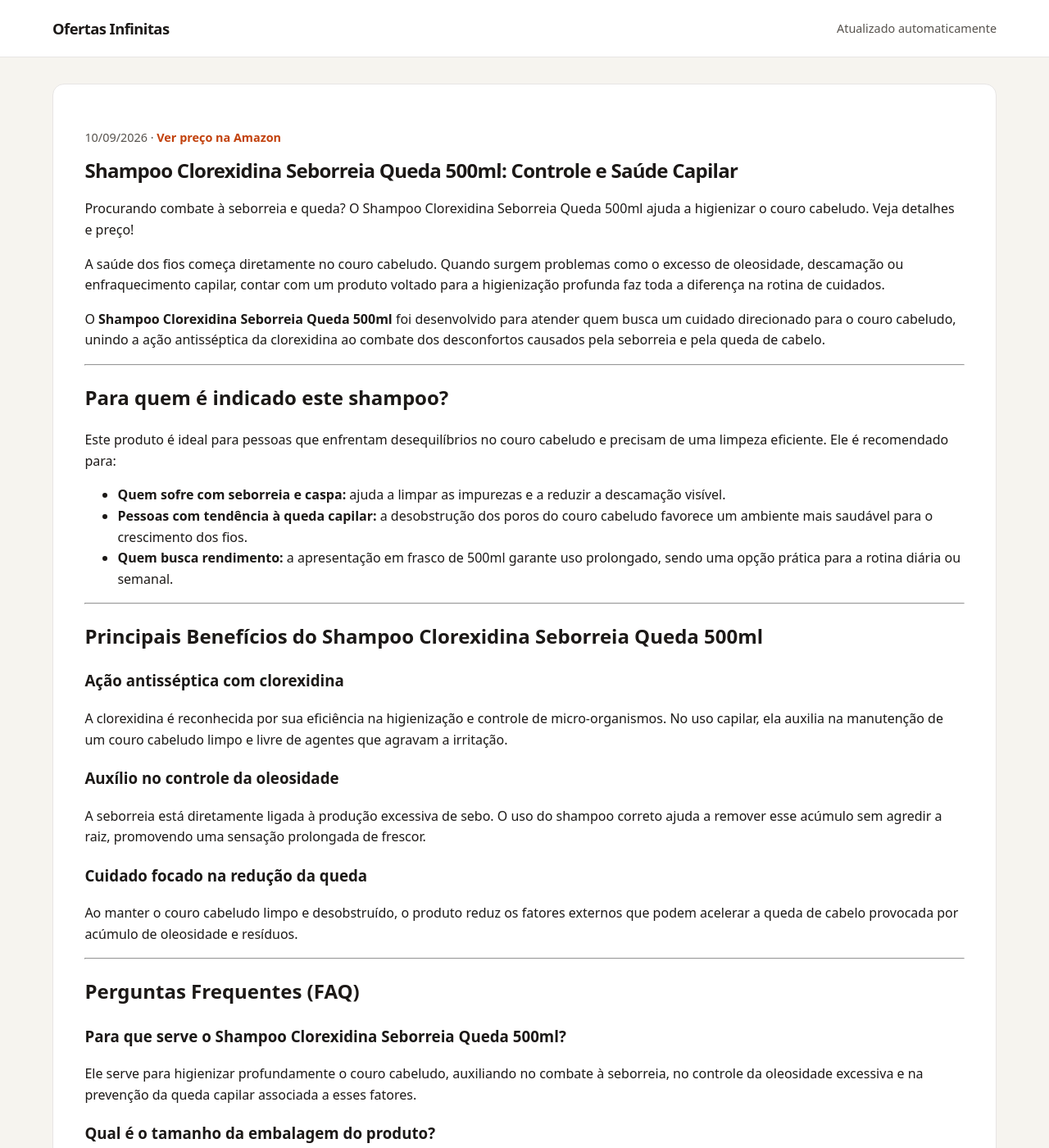
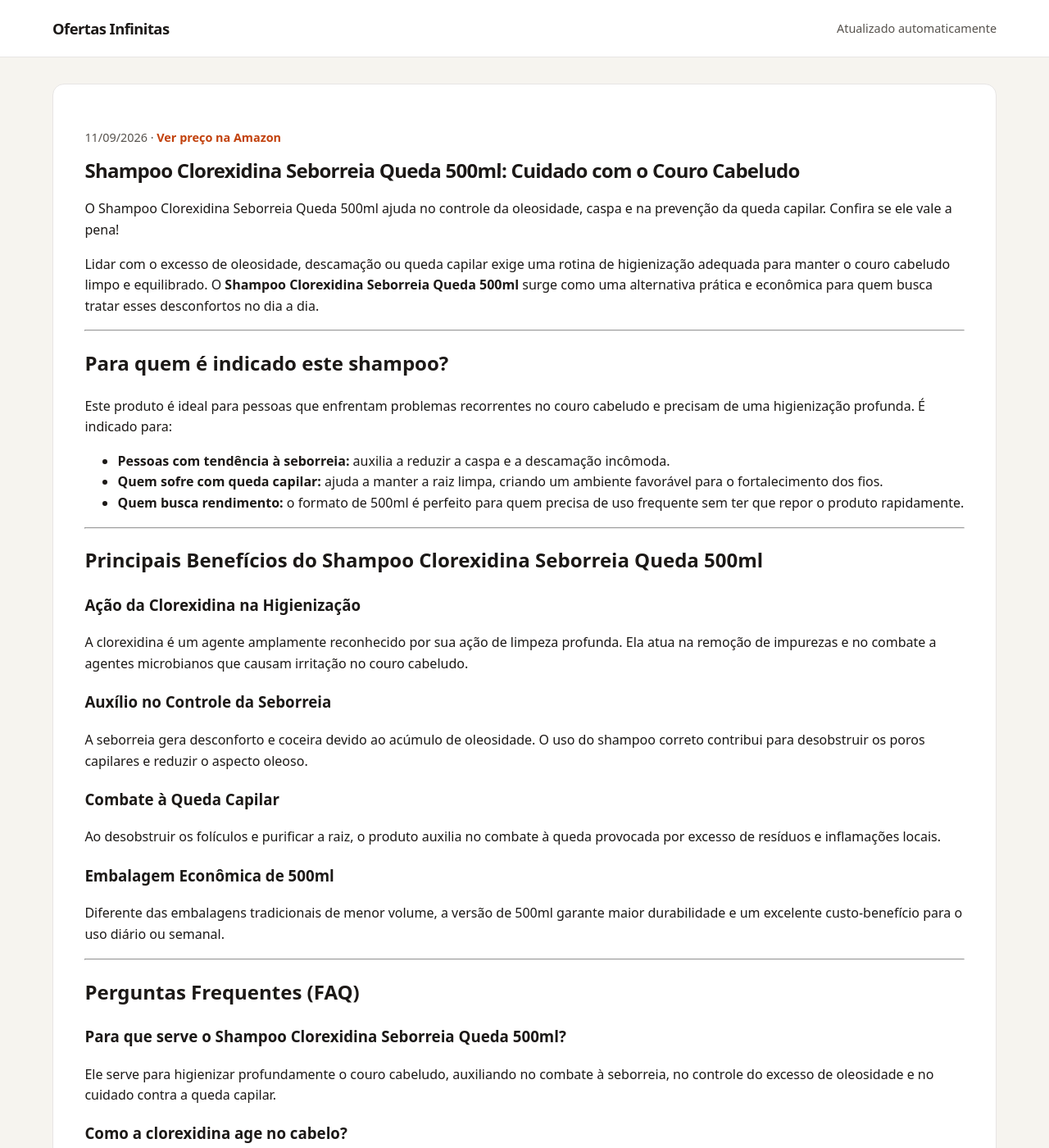
Before and after one commit to Monuver/afiliado, a Jekyll site: the page built from _posts/2026-08-19-shampoo-clorexidina-seborreia-queda-500ml-b09l9qkmd1.md, in a window 1280 px wide and 1400 px high. Shown: the whole window at 82% size. Built offline with Jekyll 4.4.1, drawn with Linux system fonts in a browser that asks for light colours; some of the changed text lies outside the part shown.

Commit message:
chore: novas ofertas geradas automaticamente

```diff
--- a/_posts/2026-08-19-shampoo-clorexidina-seborreia-queda-500ml-b09l9qkmd1.md
+++ b/_posts/2026-08-19-shampoo-clorexidina-seborreia-queda-500ml-b09l9qkmd1.md
@@ -1,8 +1,8 @@
 ---
 layout: post
-title: 'Shampoo Clorexidina Seborreia Queda 500ml: Controle e Saúde Capilar'
-description: Procurando combate à seborreia e queda? O Shampoo Clorexidina Seborreia Queda 500ml ajuda a higienizar o couro cabeludo. Veja detalhes e preço!
-date: 2026-09-10 09:45:13 -0300
+title: 'Shampoo Clorexidina Seborreia Queda 500ml: Cuidado com o Couro Cabeludo'
+description: O Shampoo Clorexidina Seborreia Queda 500ml ajuda no controle da oleosidade, caspa e na prevenção da queda capilar. Confira se ele vale a pena!
+date: 2026-09-11 09:45:29 -0300
 categories:
 - ofertas
 image: ''
@@ -10,54 +10,55 @@ preco: Ver preço na Amazon
 affiliate_url: https://amzn.to/4qzhrZ9
 ---
 
-# Shampoo Clorexidina Seborreia Queda 500ml: Controle e Saúde Capilar
+# Shampoo Clorexidina Seborreia Queda 500ml: Cuidado com o Couro Cabeludo
 
-Procurando combate à seborreia e queda? O Shampoo Clorexidina Seborreia Queda 500ml ajuda a higienizar o couro cabeludo. Veja detalhes e preço!
+O Shampoo Clorexidina Seborreia Queda 500ml ajuda no controle da oleosidade, caspa e na prevenção da queda capilar. Confira se ele vale a pena!
 
-A saúde dos fios começa diretamente no couro cabeludo. Quando surgem problemas como o excesso de oleosidade, descamação ou enfraquecimento capilar, contar com um produto voltado para a higienização profunda faz toda a diferença na rotina de cuidados.
-
-O **Shampoo Clorexidina Seborreia Queda 500ml** foi desenvolvido para atender quem busca um cuidado direcionado para o couro cabeludo, unindo a ação antisséptica da clorexidina ao combate dos desconfortos causados pela seborreia e pela queda de cabelo.
+Lidar com o excesso de oleosidade, descamação ou queda capilar exige uma rotina de higienização adequada para manter o couro cabeludo limpo e equilibrado. O **Shampoo Clorexidina Seborreia Queda 500ml** surge como uma alternativa prática e econômica para quem busca tratar esses desconfortos no dia a dia.
 
 ---
 
 ## Para quem é indicado este shampoo?
 
-Este produto é ideal para pessoas que enfrentam desequilíbrios no couro cabeludo e precisam de uma limpeza eficiente. Ele é recomendado para:
+Este produto é ideal para pessoas que enfrentam problemas recorrentes no couro cabeludo e precisam de uma higienização profunda. É indicado para:
 
-* **Quem sofre com seborreia e caspa:** ajuda a limpar as impurezas e a reduzir a descamação visível.
-* **Pessoas com tendência à queda capilar:** a desobstrução dos poros do couro cabeludo favorece um ambiente mais saudável para o crescimento dos fios.
-* **Quem busca rendimento:** a apresentação em frasco de 500ml garante uso prolongado, sendo uma opção prática para a rotina diária ou semanal.
+* **Pessoas com tendência à seborreia:** auxilia a reduzir a caspa e a descamação incômoda.
+* **Quem sofre com queda capilar:** ajuda a manter a raiz limpa, criando um ambiente favorável para o fortalecimento dos fios.
+* **Quem busca rendimento:** o formato de 500ml é perfeito para quem precisa de uso frequente sem ter que repor o produto rapidamente.
 
 ---
 
 ## Principais Benefícios do Shampoo Clorexidina Seborreia Queda 500ml
 
-### Ação antisséptica com clorexidina
-A clorexidina é reconhecida por sua eficiência na higienização e controle de micro-organismos. No uso capilar, ela auxilia na manutenção de um couro cabeludo limpo e livre de agentes que agravam a irritação.
+### Ação da Clorexidina na Higienização
+A clorexidina é um agente amplamente reconhecido por sua ação de limpeza profunda. Ela atua na remoção de impurezas e no combate a agentes microbianos que causam irritação no couro cabeludo.
 
-### Auxílio no controle da oleosidade
-A seborreia está diretamente ligada à produção excessiva de sebo. O uso do shampoo correto ajuda a remover esse acúmulo sem agredir a raiz, promovendo uma sensação prolongada de frescor.
+### Auxílio no Controle da Seborreia
+A seborreia gera desconforto e coceira devido ao acúmulo de oleosidade. O uso do shampoo correto contribui para desobstruir os poros capilares e reduzir o aspecto oleoso.
 
-### Cuidado focado na redução da queda
-Ao manter o couro cabeludo limpo e desobstruído, o produto reduz os fatores externos que podem acelerar a queda de cabelo provocada por acúmulo de oleosidade e resíduos.
+### Combate à Queda Capilar
+Ao desobstruir os folículos e purificar a raiz, o produto auxilia no combate à queda provocada por excesso de resíduos e inflamações locais.
+
+### Embalagem Econômica de 500ml
+Diferente das embalagens tradicionais de menor volume, a versão de 500ml garante maior durabilidade e um excelente custo-benefício para o uso diário ou semanal.
 
 ---
 
 ## Perguntas Frequentes (FAQ)
 
 ### Para que serve o Shampoo Clorexidina Seborreia Queda 500ml?
-Ele serve para higienizar profundamente o couro cabeludo, auxiliando no combate à seborreia, no controle da oleosidade excessiva e na prevenção da queda capilar associada a esses fatores.
+Ele serve para higienizar profundamente o couro cabeludo, auxiliando no combate à seborreia, no controle do excesso de oleosidade e no cuidado contra a queda capilar.
 
-### Qual é o tamanho da embalagem do produto?
-O shampoo vem em uma embalagem de 500ml, oferecendo um excelente rendimento para o tratamento contínuo.
+### Como a clorexidina age no cabelo?
+A clorexidina atua limpando os poros do couro cabeludo e eliminando impurezas que alimentam a seborreia, promovendo uma sensação de limpeza e frescor.
 
-### Onde comprar o Shampoo Clorexidina Seborreia Queda?
-Você pode consultar a disponibilidade do produto e realizar a compra diretamente no site da Amazon.
+### O produto substitui uma consulta dermatológica?
+Não. Este shampoo atua como um cuidado higienizador para o couro cabeludo. Para diagnósticos e tratamentos específicos de alopécia ou dermatite severa, consulte sempre um dermatologista.
 
 ---
 
-## Garanta o seu Shampoo Clorexidina Seborreia Queda 500ml
+## Garanta o seu Shampoo Clorexidina 500ml
 
-Se você busca manter o couro cabeludo limpo, saudável e protegido contra a seborreia e a queda, vale a pena conferir o valor e as condições de entrega na loja.
+Se você busca uma solução eficiente para higienizar a raiz e manter a saúde dos seus cabelos em dia, vale a pena conferir as condições disponíveis na Amazon.
 
 [Confira o preço atualizado na Amazon](https://amzn.to/4qzhrZ9)
```
Also changed, not shown: _posts/2026-08-18-cafeteira-italiana-expresso-aluminio-xicaras-b08b79hyvc.md (+25 -25 lines), _posts/2026-08-19-cadeira-escritorio-presidente-duoffice-du500a-b09vnbcfdj.md (+28 -22 lines).
